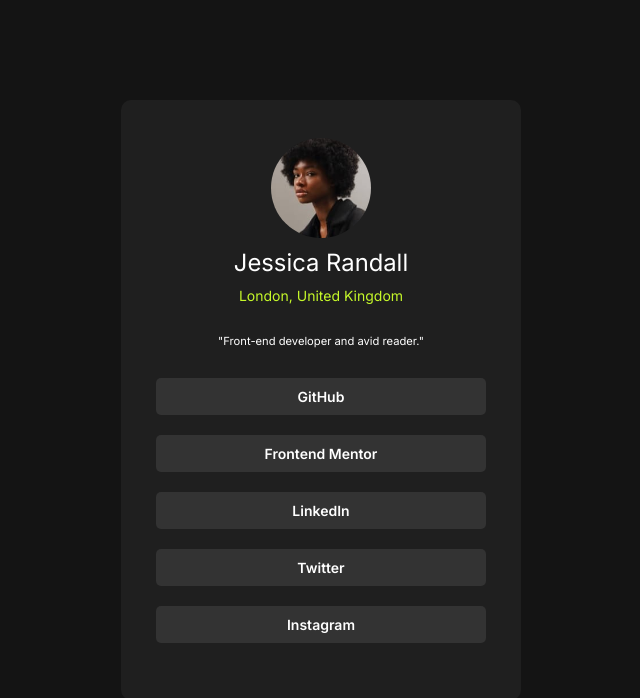
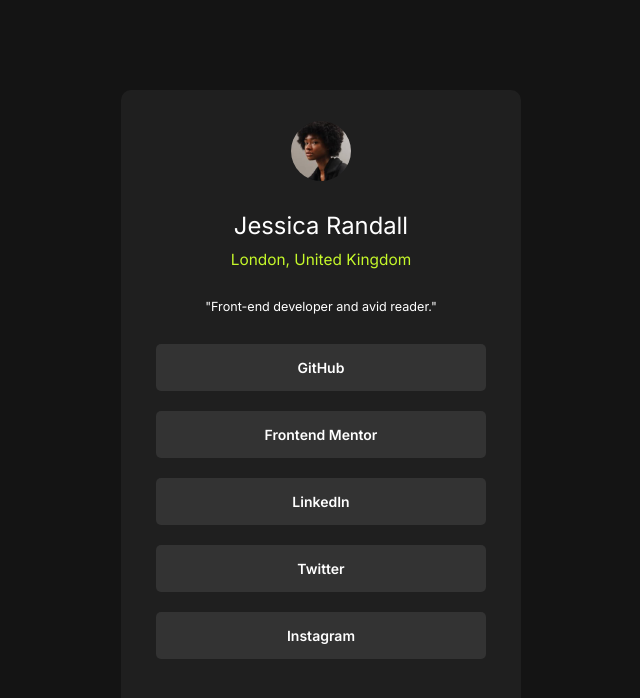
Before and after one commit to anildabas001/social-links, a plain HTML site: page index.html in a window 1280 px wide. Shown: the whole page, without its empty margins (319-959 px from the left). Drawn offline with Linux system fonts and the light colour scheme.

Commit message:
re adjusting image and some styles

```diff
--- a/index.html
+++ b/index.html
@@ -15,8 +15,8 @@
 </head>
 <body>
     <div class="social-links-container">
+        <img src="./assets/images/avatar-jessica.jpeg" alt="Jassica Randall's photo"/>
         <div class="user-details">
-          <img src="./assets/images/avatar-jessica.jpeg" alt="Jassica Randall's photo"/>
           <h3>Jessica Randall</h3>
           <p>London, United Kingdom</p>
         </div>
--- a/style.css
+++ b/style.css
@@ -29,7 +29,7 @@ body {
 
 .social-links-container {
     background-color: var(--grey-color-800);
-    height: 600px;
+    height: 620px;
     width: 400px;
     min-height: 200px;
     min-width: 300px;
@@ -43,9 +43,9 @@ body {
     gap: 30px;
 }
 
-.social-links-container .user-details img {
-    width: 100px;
-    height: 100px;
+.social-links-container img {
+    width: 60px;
+    height: 60px;
     border-radius: 50%;
 }
 
@@ -58,18 +58,18 @@ body {
 }
 
 .social-links-container .user-details h3 {
-    font-weight: var(--font-weight-400);
+    font-weight: var(--font-weight-800);
     font-size: 1.7rem;
 
 }
 
 .social-links-container .user-details p {
     color: var(--green-color);
-    font-size: 1rem;
+    font-size: 1.1rem;
 }
 
 .social-links-container .job-position {
-    font-size: 0.8rem;
+    font-size: 0.9rem;
 }
 
 .social-links-container ul.social-links {
@@ -82,7 +82,7 @@ body {
     background-color: var(--grey-color-700);
     width: 100%;
     margin-bottom: 20px;
-    padding: 10px 0px;
+    padding: 15px 0px;
     border-radius: 5px;
     font-weight: var(--font-weight-600);
 }
```
